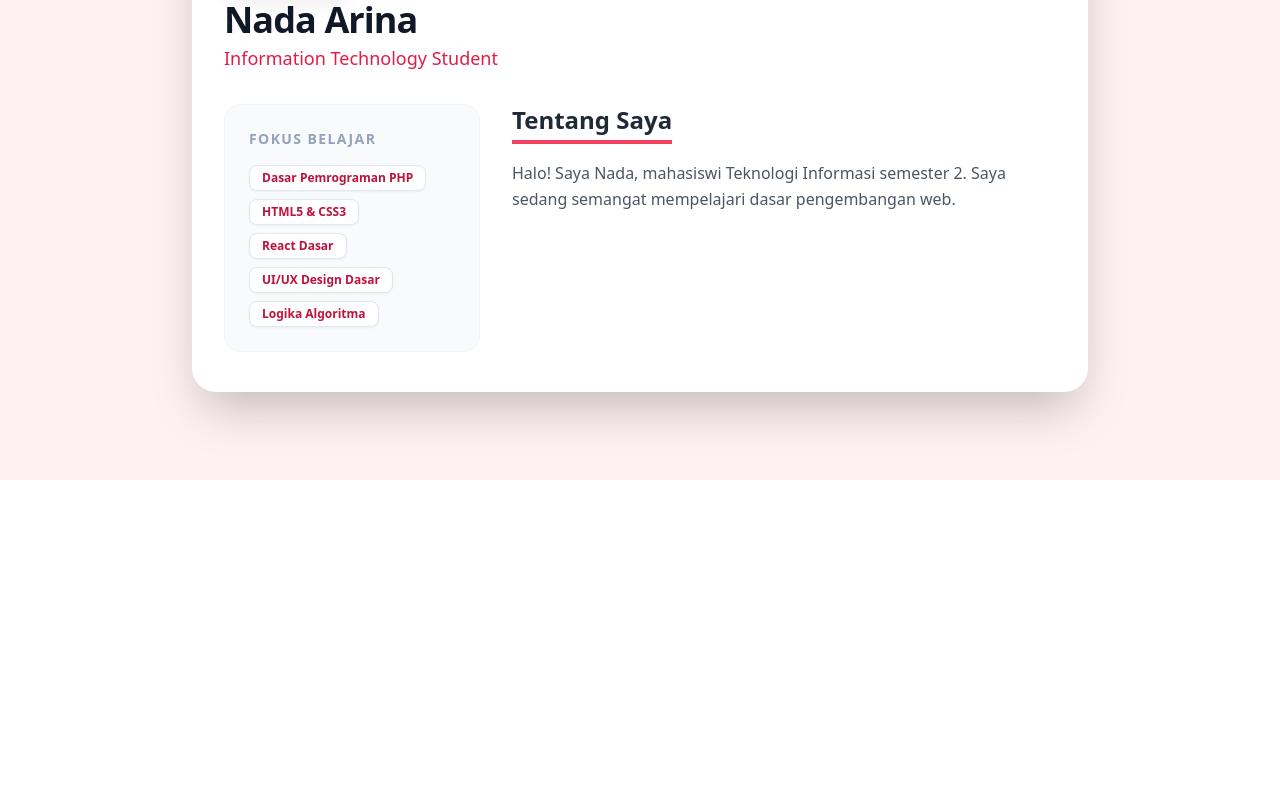
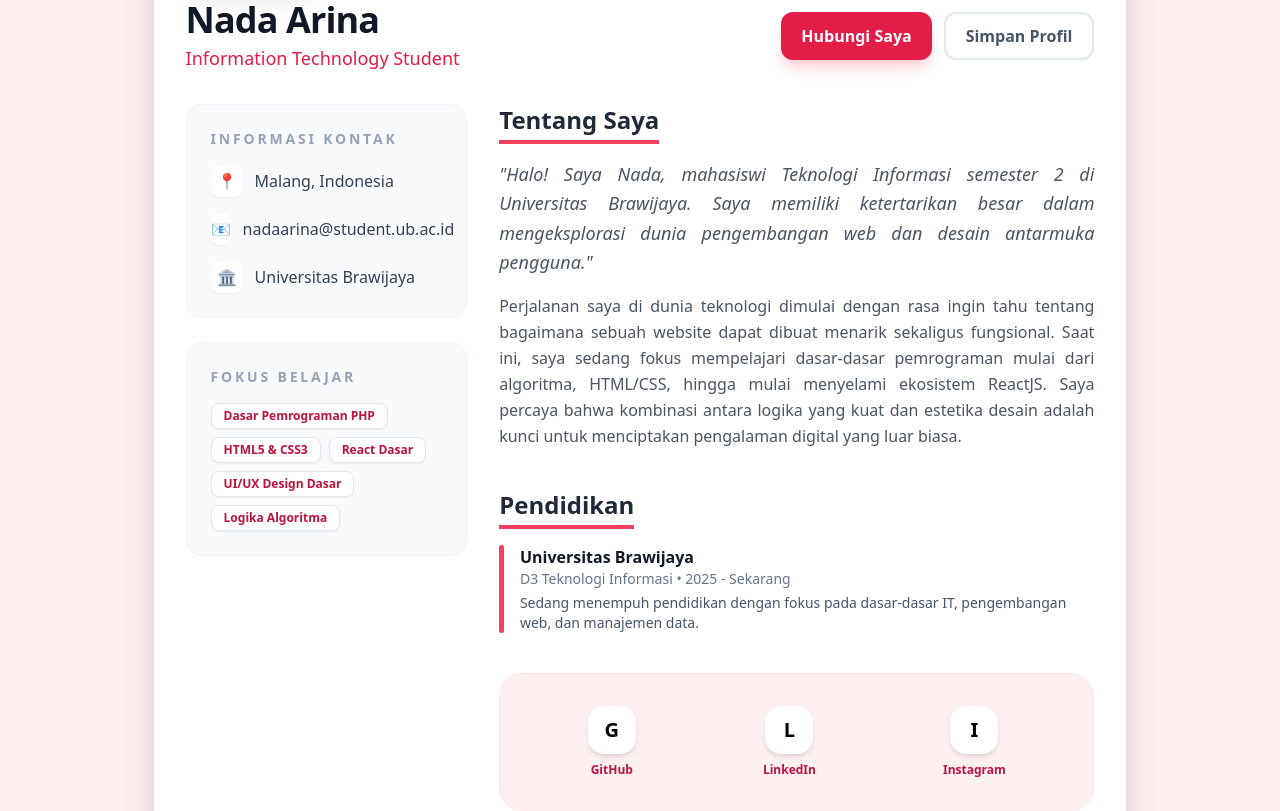
Before and after one commit to ShiKuro01/GroupProject4, a React (Create React App) app: page /nada in a window 1280 px wide. Shown: the part 320-1131 px from the top of the page. Before the commit the page ends 800 px from the top, so only its background shows below. Built offline with nearby package versions, Linux system fonts and the light colour scheme.

Commit message:
perbaikan struktur web nada

```diff
--- a/src/myPages/nadaProfile.js
+++ b/src/myPages/nadaProfile.js
@@ -1,4 +1,5 @@
 import React from 'react';
+import nada from '../assets/pp_nada.jpg';
 
 const NadaProfile = () => {
   const learningFocus = [
@@ -11,27 +12,60 @@ const NadaProfile = () => {
 
   return (
     <div className="min-h-screen bg-rose-50 py-12 px-4 sm:px-6 lg:px-8 font-sans">
-      <div className="max-w-4xl mx-auto bg-white rounded-3xl shadow-2xl overflow-hidden">
+      {/* Container Utama */}
+      <div className="max-w-[80%] mx-auto bg-white rounded-3xl shadow-2xl overflow-hidden">
+
+        {/* Header / Banner Area */}
         <div className="relative h-48 bg-gradient-to-r from-rose-400 to-pink-500">
           <div className="absolute -bottom-16 left-8">
             <img
               className="h-32 w-32 object-cover rounded-2xl border-4 border-white shadow-xl bg-white"
-              src="https://api.dicebear.com/7.x/avataaars/svg?seed=Nada&gender=female"
+              src={nada}
               alt="Profile Nada"
             />
           </div>
         </div>
+
+        {/* Info Area */}
         <div className="pt-20 pb-10 px-8">
           <div className="md:flex md:items-center md:justify-between">
             <div>
               <h1 className="text-4xl font-black text-gray-900 tracking-tight">Nada Arina</h1>
               <p className="text-rose-600 font-medium text-lg mt-1">Information Technology Student</p>
             </div>
+            <div className="mt-4 md:mt-0 flex gap-3">
+              <button className="px-5 py-2.5 bg-rose-600 hover:bg-rose-700 text-white font-bold rounded-xl transition duration-300 shadow-lg shadow-rose-200">
+                Hubungi Saya
+              </button>
+              <button className="px-5 py-2.5 border-2 border-slate-200 hover:border-slate-300 text-slate-600 font-bold rounded-xl transition duration-300">
+                Simpan Profil
+              </button>
+            </div>
           </div>
+
           <div className="mt-8 grid grid-cols-1 md:grid-cols-3 gap-8">
+            {/* Sidebar Details */}
             <div className="space-y-6">
               <div className="bg-slate-50 p-6 rounded-2xl border border-slate-100">
-                <h3 className="text-sm font-bold text-slate-400 uppercase tracking-widest mb-4">Fokus Belajar</h3>
+                <h3 className="text-sm font-bold text-slate-400 uppercase tracking-[0.2em] mb-4">Informasi Kontak</h3>
+                <ul className="space-y-4 text-slate-700">
+                  <li className="flex items-center gap-3">
+                    <span className="w-8 h-8 rounded-lg bg-white flex items-center justify-center shadow-sm">📍</span>
+                    <span>Malang, Indonesia</span>
+                  </li>
+                  <li className="flex items-center gap-3">
+                    <span className="w-8 h-8 rounded-lg bg-white flex items-center justify-center shadow-sm">📧</span>
+                    <span>nadaarina@student.ub.ac.id</span>
+                  </li>
+                  <li className="flex items-center gap-3">
+                    <span className="w-8 h-8 rounded-lg bg-white flex items-center justify-center shadow-sm">🏛️</span>
+                    <span>Universitas Brawijaya</span>
+                  </li>
+                </ul>
+              </div>
+
+              <div className="bg-slate-50 p-6 rounded-2xl border border-slate-100">
+                <h3 className="text-sm font-bold text-slate-400 uppercase tracking-[0.2em] mb-4">Fokus Belajar</h3>
                 <div className="flex flex-wrap gap-2">
                   {learningFocus.map((item) => (
                     <span key={item} className="px-3 py-1 bg-white border border-slate-200 text-rose-700 text-xs font-bold rounded-lg shadow-sm">
@@ -41,17 +75,67 @@ const NadaProfile = () => {
                 </div>
               </div>
             </div>
+
+            {/* Main Content Details */}
             <div className="md:col-span-2 space-y-10">
+              {/* Tentang Saya */}
               <section>
                 <h2 className="text-2xl font-bold text-gray-800 mb-4 border-b-4 border-rose-500 w-fit pb-1">Tentang Saya</h2>
-                <p className="text-gray-600 leading-relaxed">
-                  Halo! Saya Nada, mahasiswi Teknologi Informasi semester 2. Saya sedang semangat mempelajari dasar pengembangan web.
+                <p className="text-gray-600 leading-relaxed text-lg italic text-justify">
+                  "Halo! Saya Nada, mahasiswi Teknologi Informasi semester 2 di Universitas Brawijaya. Saya memiliki ketertarikan besar dalam mengeksplorasi dunia pengembangan web dan desain antarmuka pengguna."
                 </p>
+                <p className="mt-4 text-gray-600 leading-relaxed text-justify">
+                  Perjalanan saya di dunia teknologi dimulai dengan rasa ingin tahu tentang bagaimana sebuah website dapat dibuat menarik sekaligus fungsional. Saat ini, saya sedang fokus mempelajari dasar-dasar pemrograman mulai dari algoritma, HTML/CSS, hingga mulai menyelami ekosistem ReactJS. Saya percaya bahwa kombinasi antara logika yang kuat dan estetika desain adalah kunci untuk menciptakan pengalaman digital yang luar biasa.
+                </p>
+              </section>
+
+              {/* Pendidikan */}
+              <section>
+                <h2 className="text-2xl font-bold text-gray-800 mb-4 border-b-4 border-rose-500 w-fit pb-1">Pendidikan</h2>
+                <div className="space-y-4">
+                  <div className="flex gap-4">
+                    <div className="w-1.5 bg-rose-500 rounded-full"></div>
+                    <div>
+                      <h4 className="font-bold text-gray-900">Universitas Brawijaya</h4>
+                      <p className="text-sm text-slate-500">D3 Teknologi Informasi • 2025 - Sekarang</p>
+                      <p className="mt-1 text-slate-600 text-sm">Sedang menempuh pendidikan dengan fokus pada dasar-dasar IT, pengembangan web, dan manajemen data.</p>
+                    </div>
+                  </div>
+                </div>
+              </section>
+
+              {/* Social Media Link */}
+              <section className="bg-rose-50 p-8 rounded-3xl border border-rose-100">
+                <div className="flex justify-around items-center gap-4">
+                  <a href="#" className="flex flex-col items-center group">
+                    <div className="w-12 h-12 bg-white rounded-2xl flex items-center justify-center shadow-md group-hover:bg-rose-500 group-hover:text-white transition-all duration-300">
+                      <span className="text-xl font-bold">G</span>
+                    </div>
+                    <span className="text-xs mt-2 font-bold text-rose-700">GitHub</span>
+                  </a>
+                  <a href="#" className="flex flex-col items-center group">
+                    <div className="w-12 h-12 bg-white rounded-2xl flex items-center justify-center shadow-md group-hover:bg-rose-500 group-hover:text-white transition-all duration-300">
+                      <span className="text-xl font-bold">L</span>
+                    </div>
+                    <span className="text-xs mt-2 font-bold text-rose-700">LinkedIn</span>
+                  </a>
+                  <a href="#" className="flex flex-col items-center group">
+                    <div className="w-12 h-12 bg-white rounded-2xl flex items-center justify-center shadow-md group-hover:bg-rose-500 group-hover:text-white transition-all duration-300">
+                      <span className="text-xl font-bold">I</span>
+                    </div>
+                    <span className="text-xs mt-2 font-bold text-rose-700">Instagram</span>
+                  </a>
+                </div>
               </section>
             </div>
           </div>
         </div>
       </div>
+
+      {/* Footer minimalis */}
+      <footer className="mt-12 text-center text-slate-400 text-sm font-medium">
+        &copy; 2026 Nada Arina • Dibuat dengan React & Tailwind
+      </footer>
     </div>
   );
 };
```
